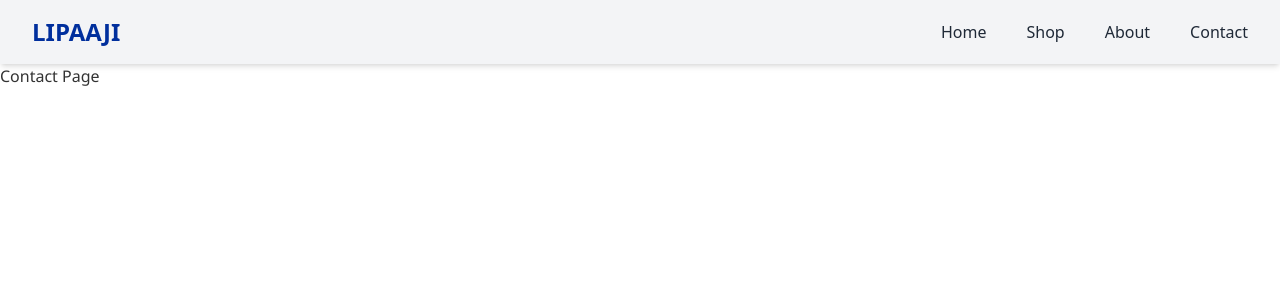
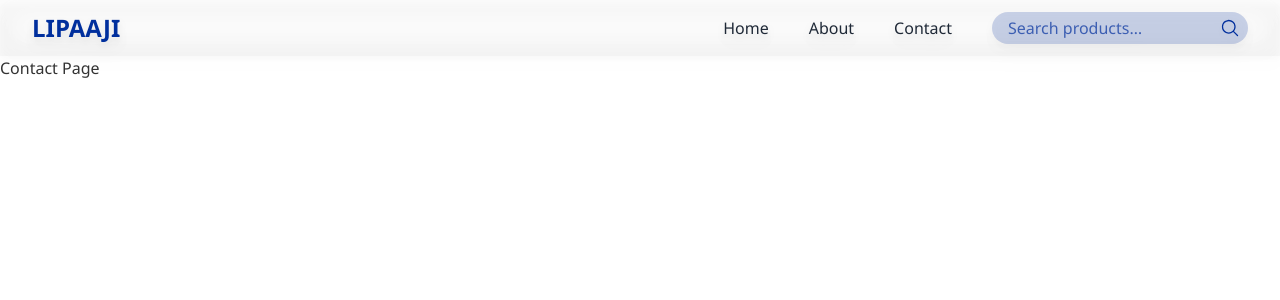
Before and after one commit to sumalka/lipaaji, a React (Create React App) app: page /contact in a window 1280 px wide. Shown: the top 300 px of the page. Built offline with nearby package versions, Linux system fonts and the light colour scheme.

Commit message:
Refactor code structure for improved readability and maintainability

```diff
--- a/package.json
+++ b/package.json
@@ -5,6 +5,7 @@
   "dependencies": {
     "@coreui/icons": "^3.0.1",
     "@coreui/react": "^5.7.0",
+    "@heroicons/react": "^2.2.0",
     "@testing-library/dom": "^10.4.0",
     "@testing-library/jest-dom": "^6.6.3",
     "@testing-library/react": "^16.3.0",
--- a/src/components/Navbar.tsx
+++ b/src/components/Navbar.tsx
@@ -1,51 +1,159 @@
 // src/components/Navbar.tsx
-import React from 'react';
+import React, { useState } from 'react';
 import { Link } from 'react-router-dom';
+import { Bars3Icon, XMarkIcon, MagnifyingGlassIcon } from '@heroicons/react/24/solid';
 
 const Navbar = () => {
+  const [mobileMenuOpen, setMobileMenuOpen] = useState(false);
+
   return (
-    <nav className="flex justify-between items-center py-4 px-8 bg-gray-100 text-gray-800 font-sans shadow-md">
-      {/* Logo */}
-      <div className="text-2xl font-bold text-[#002f9d]">LIPAAJI</div>
+    <nav className="sticky top-0 z-50 w-full bg-white/20 backdrop-blur-lg drop-shadow-lg px-4 sm:px-8 py-3">
+      <div className="max-w-7xl mx-auto flex justify-between items-center">
+        {/* Logo */}
+        <div className="text-2xl font-bold text-[#002f9d]">LIPAAJI</div>
 
-      {/* Navigation Links */}
-      <ul className="flex gap-10">
-        {/* Home */}
-        <li className="flex items-center justify-center cursor-pointer transition-colors duration-300 hover:text-pink-500">
-          <Link to="/">Home</Link>
-        </li>
-
-        {/* Shop (with dropdown) */}
-        <li className="relative group flex items-center justify-center cursor-pointer transition-colors duration-300 hover:text-pink-500">
-          <span>Shop</span>
-
-          {/* Dropdown Menu */}
-          <ul className="absolute hidden group-hover:flex flex-col top-full left-1/2 transform -translate-x-1/2 bg-white shadow-lg z-50 py-1 min-w-[100px]">
-            <li className="px-4 py-2 whitespace-nowrap transition-colors duration-300 hover:bg-gray-100">
-              <Link to="/category/frocks">Frocks</Link>
+        {/* Desktop Links + Search */}
+        <div className="hidden md:flex items-center gap-8">
+          {/* Links */}
+          <ul className="flex gap-6">
+            <li>
+              <Link
+                to="/"
+                className="px-2 py-1 rounded-md text-gray-800 transition-colors duration-300 hover:bg-white/40 hover:text-pink-500"
+              >
+                Home
+              </Link>
             </li>
-            <li className="px-4 py-2 whitespace-nowrap transition-colors duration-300 hover:bg-gray-100">
-              <Link to="/category/tops">Tops</Link>
+            <li>
+              <Link
+                to="/about"
+                className="px-2 py-1 rounded-md text-gray-800 transition-colors duration-300 hover:bg-white/40 hover:text-pink-500"
+              >
+                About
+              </Link>
             </li>
-            <li className="px-4 py-2 whitespace-nowrap transition-colors duration-300 hover:bg-gray-100">
-              <Link to="/category/skirts">Skirts</Link>
-            </li>
-            <li className="px-4 py-2 whitespace-nowrap transition-colors duration-300 hover:bg-gray-100">
-              <Link to="/category/pants">Pants</Link>
+            <li>
+              <Link
+                to="/contact"
+                className="px-2 py-1 rounded-md text-gray-800 transition-colors duration-300 hover:bg-white/40 hover:text-pink-500"
+              >
+                Contact
+              </Link>
             </li>
           </ul>
-        </li>
 
-        {/* About */}
-        <li className="flex items-center justify-center cursor-pointer transition-colors duration-300 hover:text-pink-500">
-          <Link to="/about">About</Link>
-        </li>
+          {/* Search Bar */}
+          <div className="relative">
+            <input
+              type="text"
+              placeholder="Search products…"
+              className="
+                w-64
+                px-4 py-1
+                rounded-full
+                bg-[#002f9d]/20
+                placeholder-[#002f9d]/70
+                text-[#002f9d]
+                focus:outline-none
+                focus:ring-2 focus:ring-[#002f9d]
+                backdrop-blur-sm
+              "
+            />
+            <button
+              className="absolute right-2 top-1/2 transform -translate-y-1/2 text-[#002f9d] hover:text-[#002f9d]/80"
+              title="Search"
+              aria-label="Search"
+              type="button"
+            >
+              <MagnifyingGlassIcon className="h-5 w-5" />
+            </button>
+          </div>
+        </div>
 
-        {/* Contact */}
-        <li className="flex items-center justify-center cursor-pointer transition-colors duration-300 hover:text-pink-500">
-          <Link to="/contact">Contact</Link>
-        </li>
-      </ul>
+        {/* Mobile menu button */}
+        <div className="md:hidden">
+          <button
+            onClick={() => setMobileMenuOpen(!mobileMenuOpen)}
+            className="text-gray-800 hover:text-pink-500 focus:outline-none"
+            aria-label="Toggle menu"
+            aria-expanded={mobileMenuOpen}
+          >
+            {mobileMenuOpen ? (
+              <XMarkIcon className="h-6 w-6" />
+            ) : (
+              <Bars3Icon className="h-6 w-6" />
+            )}
+          </button>
+        </div>
+      </div>
+
+      {/* Mobile Menu Panel */}
+      <div
+        className={`md:hidden transition-max-height duration-300 overflow-hidden ${mobileMenuOpen ? 'max-h-[300px]' : 'max-h-0'
+          }`}
+      >
+        <div className="pt-4 pb-6 space-y-4">
+          {/* Links */}
+          <ul className="flex flex-col gap-4 px-4">
+            <li>
+              <Link
+                to="/"
+                onClick={() => setMobileMenuOpen(false)}
+                className="block px-2 py-1 rounded-md text-gray-800 transition-colors duration-300 hover:bg-white/40 hover:text-pink-500"
+              >
+                Home
+              </Link>
+            </li>
+            <li>
+              <Link
+                to="/about"
+                onClick={() => setMobileMenuOpen(false)}
+                className="block px-2 py-1 rounded-md text-gray-800 transition-colors duration-300 hover:bg-white/40 hover:text-pink-500"
+              >
+                About
+              </Link>
+            </li>
+            <li>
+              <Link
+                to="/contact"
+                onClick={() => setMobileMenuOpen(false)}
+                className="block px-2 py-1 rounded-md text-gray-800 transition-colors duration-300 hover:bg-white/40 hover:text-pink-500"
+              >
+                Contact
+              </Link>
+            </li>
+          </ul>
+
+          {/* Search Bar */}
+          <div className="px-4">
+            <div className="relative">
+              <input
+                type="text"
+                placeholder="Search products…"
+                className="
+                  w-full
+                  px-4 py-2
+                  rounded-full
+                  bg-[#002f9d]/20
+                  placeholder-[#002f9d]/70
+                  text-[#002f9d]
+                  focus:outline-none
+                  focus:ring-2 focus:ring-[#002f9d]
+                  backdrop-blur-sm
+                "
+              />
+              <button
+                className="absolute right-3 top-1/2 transform -translate-y-1/2 text-[#002f9d] hover:text-[#002f9d]/80"
+                title="Search"
+                aria-label="Search"
+                type="button"
+              >
+                <MagnifyingGlassIcon className="h-5 w-5" />
+              </button>
+            </div>
+          </div>
+        </div>
+      </div>
     </nav>
   );
 };
```
Also changed, not shown: src/logo.svg (deleted), 1 other file (tests, documents, lock files or other folders).
